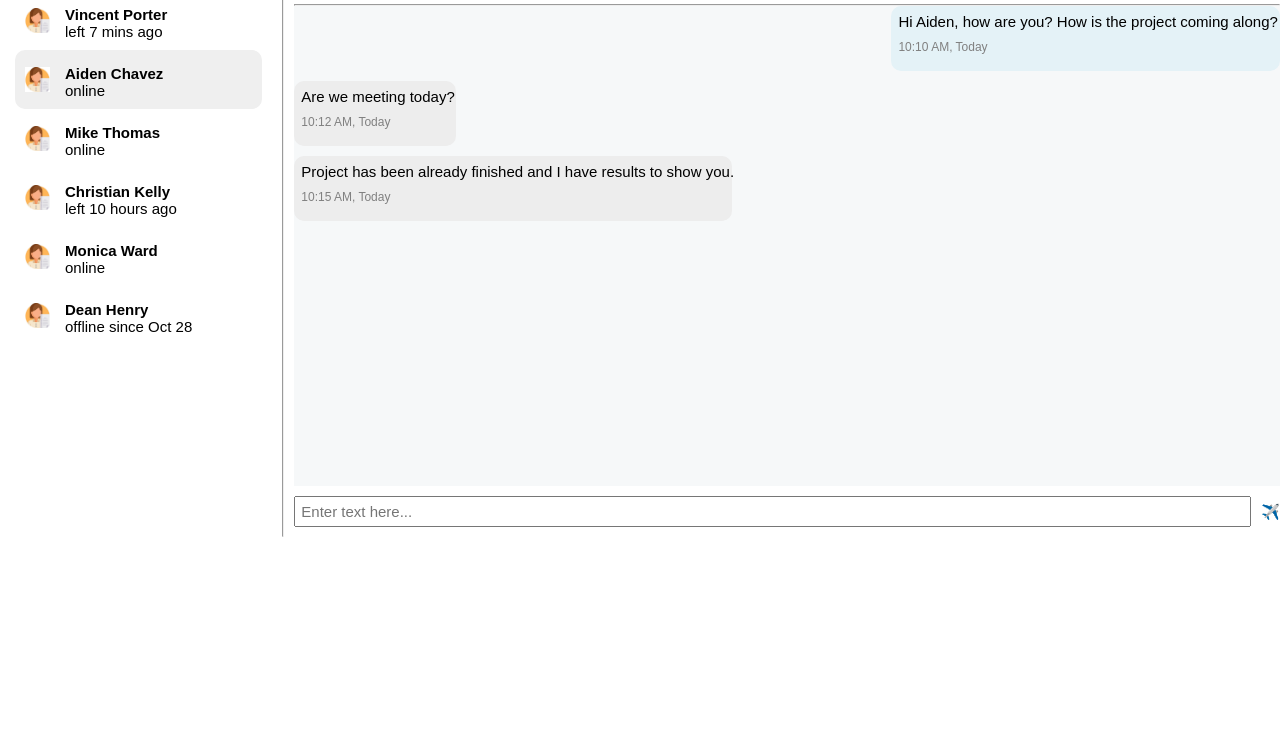
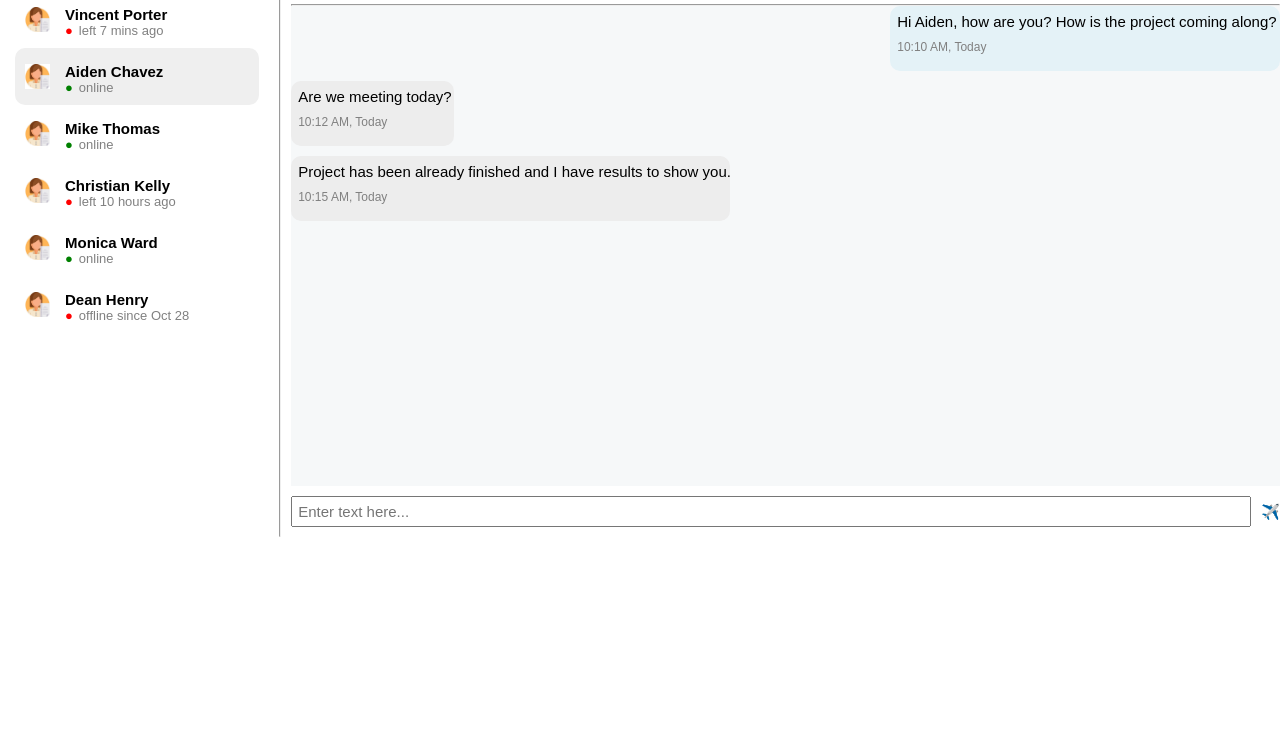
Before and after one commit to Analiendo/tp-curso-desarrollo-web3, a plain HTML site: page index.html in a window 1280 px wide. Shown: the part 63-800 px from the top of the page. Drawn offline with Linux system fonts and the light colour scheme.

Commit message:
created status icon

```diff
--- a/index.html
+++ b/index.html
@@ -17,48 +17,46 @@
           <img src="avatar.jpeg" alt="imagen de perfil">
           <div>
             <h4>Vincent Porter</h4>
-            <!-- investigar ::before -->
-            <p class="status">left 7 mins ago</p>
+
+            <p class="status offline">left 7 mins ago</p>
           </div>
         </li>
         <li class="contact-aiden">
           <img src="avatar.jpeg" alt="imagen de perfil">
           <div>
             <h4>Aiden Chavez</h4>
-            <!-- investigar ::before -->
-            <p class="status">online</p>
+
+            <p class="status online">online</p>
           </div>
         </li>
         <li class="contact">
           <img src="avatar.jpeg" alt="imagen de perfil">
           <div>
             <h4>Mike Thomas</h4>
-            <!-- investigar ::before -->
-            <p class="status">online</p>
+
+            <p class="status online">online</p>
           </div>
         </li>
         <li class="contact">
           <img src="avatar.jpeg" alt="imagen de perfil">
           <div>
             <h4>Christian Kelly</h4>
-            <!-- investigar ::before -->
-            <p class="status">left 10 hours ago</p>
+            <p class="status offline">left 10 hours ago</p>
           </div>
         </li>
         <li class="contact">
           <img src="avatar.jpeg" alt="imagen de perfil">
           <div>
             <h4>Monica Ward</h4>
-            <!-- investigar ::before -->
-            <p class="status">online</p>
+            <p class="status online">online</p>
           </div>
         </li>
         <li class="contact">
           <img src="avatar.jpeg" alt="imagen de perfil">
           <div>
             <h4>Dean Henry</h4>
-            <!-- investigar ::before -->
-            <p class="status">offline since Oct 28</p>
+
+            <p class="status offline">offline since Oct 28</p>
           </div>
         </li>
 
--- a/style.css
+++ b/style.css
@@ -84,7 +84,9 @@
   border-width: 0.5px;
   border-color: grey;
   color: grey;
-  margin-top: 15px
+  margin-top: 15px;
+  outline: blue;
+  /: focus/
 }
 
 
@@ -107,7 +109,6 @@
   background-color: #e4f2f7;
   border-radius: 10px;
   white-space: nowrap;
-
 }
 
 .message-received-second {
@@ -145,6 +146,30 @@
 }
 
 .timestamp {
-  color: grey;
+  color: gray;
   font-size: 12px;
 }
+
+.status {
+  color: grey;
+  font-size: small;
+}
+
+.status::before {
+  content: "●";
+  margin-right: 0.4rem;
+}
+
+.online::before {
+  color: green;
+}
+
+
+.offline::before {
+  color: red;
+}
+
+.writing {
+  color: gray;
+  font-style: italic;
+}
```
